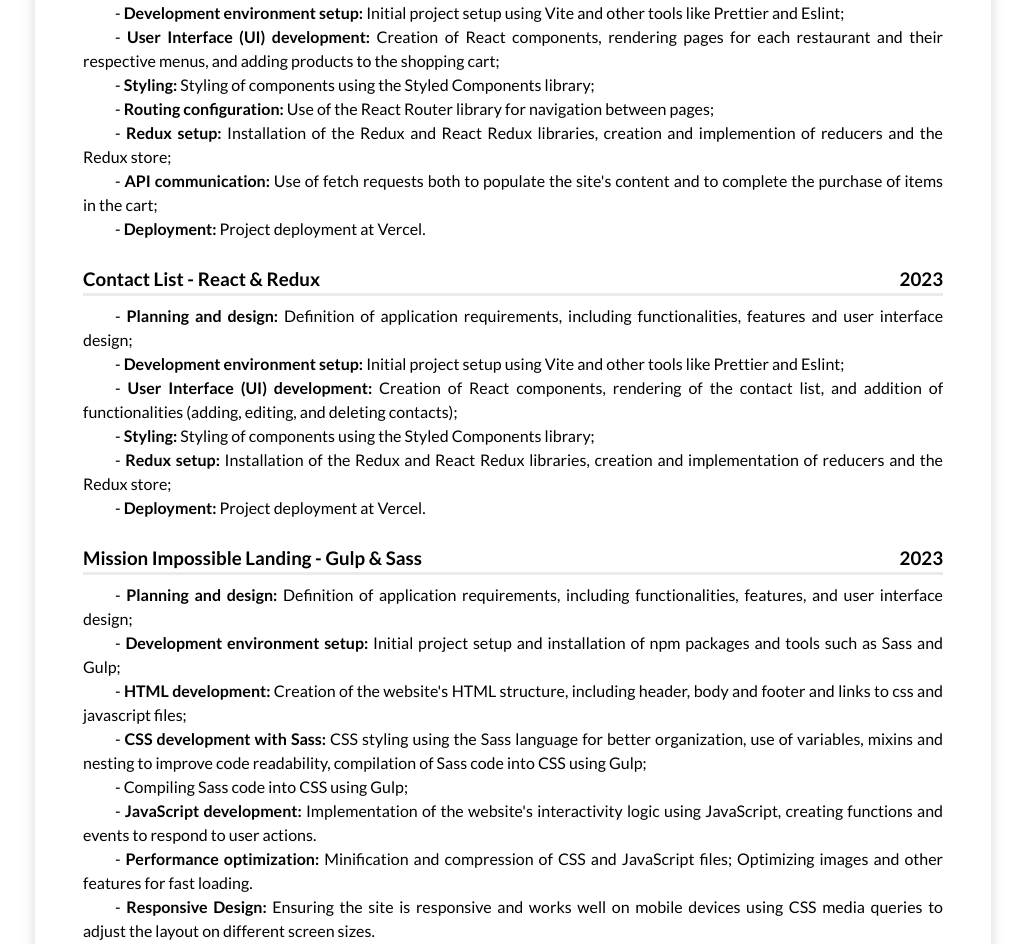
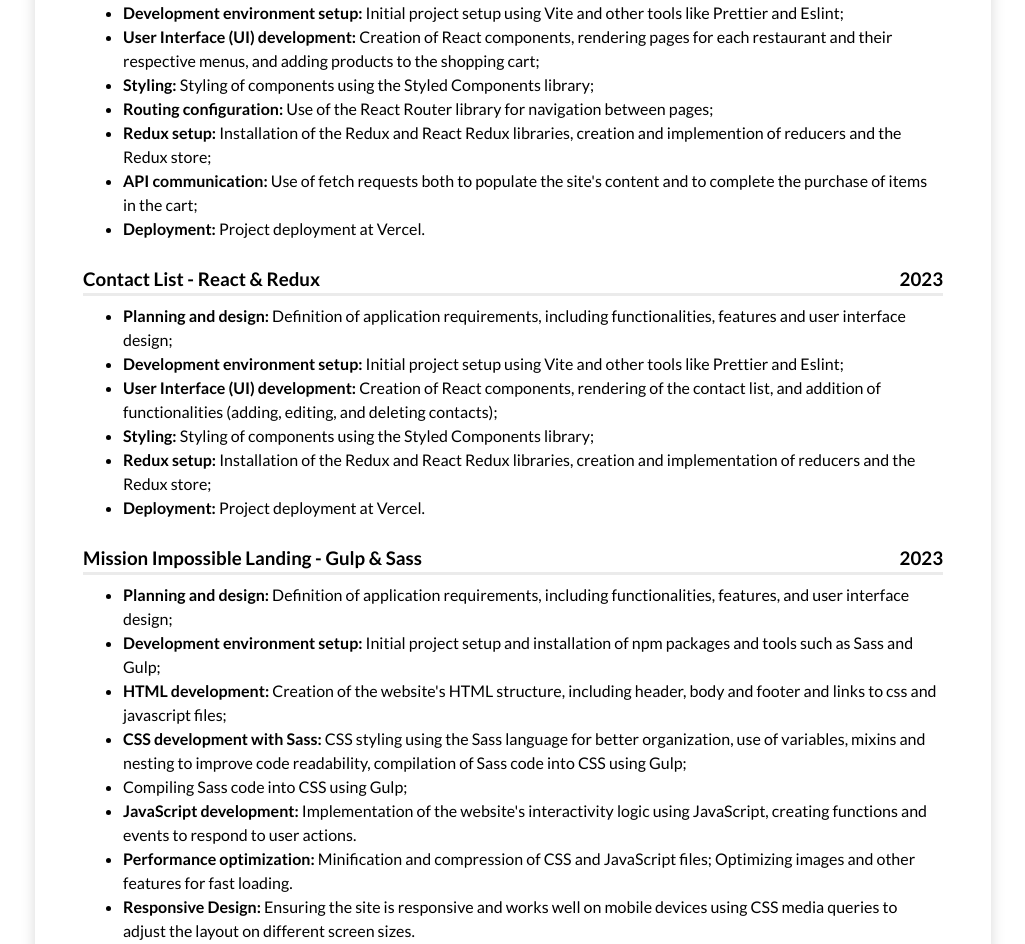
Before and after one commit to willson-alflen/portfolio-react, a React (Vite) app: page /resume in a window 1280 px wide. Shown: the part 1048-1992 px from the top of the page, without its empty margins (127-1152 px from the left). Built offline with nearby package versions, Linux system fonts and the light colour scheme; no server answers; the database is empty.

Commit message:
Improve accessibility across the app

```diff
--- a/GlobalStyles.js
+++ b/GlobalStyles.js
@@ -50,6 +50,11 @@ const GlobalStyles = createGlobalStyle`
     max-width: 100%;
     height: auto;
   }
+
+  :focus {
+    outline: none;
+    border: 2px solid red;
+  }
 `
 
 export default GlobalStyles
--- a/src/App.jsx
+++ b/src/App.jsx
@@ -22,8 +22,8 @@ function App() {
 
   return (
     <ThemeContext.Provider value={{ theme, toggleTheme }}>
-      <GlobalStyles />
       <ThemeProvider theme={theme === 'light' ? lightTheme : darkTheme}>
+        <GlobalStyles />
         <ProjectsProvider>
           <ToastContainer />
           <BrowserRouter>
--- a/src/components/About/index.jsx
+++ b/src/components/About/index.jsx
@@ -2,7 +2,7 @@ import * as S from './styles'
 
 export default function About() {
   return (
-    <S.About id="about">
+    <S.About id="about" tabIndex={0}>
       <S.AboutContainer>
         <S.AboutHeading>
           <h2>About Me</h2>
--- a/src/components/Footer/index.jsx
+++ b/src/components/Footer/index.jsx
@@ -6,7 +6,7 @@ import WhatsappIcon from '../../assets/images/whatsapp-ico.png'
 
 export default function Footer() {
   return (
-    <S.Footer>
+    <S.Footer tabIndex={0}>
       <S.FooterContainer>
         <S.FooterText>
           <S.Heading className="developer">Willson Alflen</S.Heading>
--- a/src/components/Hero/index.jsx
+++ b/src/components/Hero/index.jsx
@@ -19,7 +19,9 @@ export default function Hero() {
           both beautiful and functional.
         </S.HeroDescription>
         <S.HeroCTA>
-          <a href="#projects">See my projects</a>
+          <a href="#projects" aria-label="See my projects">
+            See my projects
+          </a>
         </S.HeroCTA>
       </S.HeroContent>
 
--- a/src/components/Projects/index.jsx
+++ b/src/components/Projects/index.jsx
@@ -7,7 +7,7 @@ export default function Projects() {
   const { projects } = useContext(ProjectsContext)
 
   return (
-    <S.ProjectsSection id="projects">
+    <S.ProjectsSection id="projects" tabIndex={0}>
       <S.ProjectsContainer>
         <S.ProjectsHeading>
           <h2>Projects</h2>
--- a/src/components/Resume/index.jsx
+++ b/src/components/Resume/index.jsx
@@ -4,7 +4,7 @@ import { MdFileDownload } from 'react-icons/md'
 export default function Resume() {
   return (
     <S.Resume>
-      <S.ResumeWrapper>
+      <S.ResumeWrapper tabIndex={0} aria-label="Willson Alflen Resume">
         <S.ResumeDownload>
           <a
             href="/willson-alflen-resume.pdf"
@@ -16,7 +16,7 @@ export default function Resume() {
           </a>
         </S.ResumeDownload>
 
-        <S.ResumeHeader>
+        <S.ResumeHeader tabIndex="0" aria-label="Contact info">
           <S.ResumeHeaderInfo>
             <S.ResumeHeaderInfoTitle>Willson Alflen</S.ResumeHeaderInfoTitle>
             <S.ResumeHeaderInfoLinks>
@@ -74,9 +74,11 @@ export default function Resume() {
         </S.ResumeHeader>
 
         <S.ResumeContent>
-          <S.ResumeContentTitle>Front-end Developer</S.ResumeContentTitle>
+          <S.ResumeContentTitle tabIndex="0" aria-label={`Developer's role`}>
+            Front-end Developer
+          </S.ResumeContentTitle>
 
-          <S.ResumeContentSection>
+          <S.ResumeContentSection tabIndex={0} aria-label="Summary">
             <S.ResumeContentSectionTitle>Summary</S.ResumeContentSectionTitle>
             <S.ResumeContentSectionBody>
               <p>
@@ -105,7 +107,7 @@ export default function Resume() {
             </S.ResumeContentSectionBody>
           </S.ResumeContentSection>
 
-          <S.ResumeContentSection>
+          <S.ResumeContentSection tabIndex={0} aria-label="Skills">
             <S.ResumeContentSectionTitle>Skills</S.ResumeContentSectionTitle>
             <S.ResumeContentSectionBody>
               <p>
@@ -118,150 +120,158 @@ export default function Resume() {
             </S.ResumeContentSectionBody>
           </S.ResumeContentSection>
 
-          <S.ResumeContentSection>
+          <S.ResumeContentSection tabIndex={0} aria-label="Course Projects">
             <S.ResumeContentSectionTitle>
               Course Projects
             </S.ResumeContentSectionTitle>
             <S.ResumeContentSectionBody>
               <S.ResumeContentSectionBodyItem className="project">
-                <S.ResumeContentSectionBodyItemTitle>
-                  <div>
-                    <span>
+                <S.ResumeContentSectionBodyItemTitle
+                  tabIndex={0}
+                  aria-label="Project"
+                >
                   E-commerce Website (iFood inspired) - React & Redux
-                    </span>
                   <span>2023</span>
-                  </div>
                 </S.ResumeContentSectionBodyItemTitle>
                 <S.ResumeContentSectionBodyItemDescription>
-                  <p>
-                    - <b>Planning and design:</b> Defining the requirements of
+                  <ul>
+                    <li>
+                      <b>Planning and design:</b> Defining the requirements of
                       the application, including functionalities, features and
                       user interface design;
-                  </p>
-                  <p>
-                    - <b>Development environment setup:</b> Initial project
+                    </li>
+                    <li>
+                      <b>Development environment setup:</b> Initial project
                       setup using Vite and other tools like Prettier and Eslint;
-                  </p>
-                  <p>
-                    - <b>User Interface (UI) development:</b> Creation of React
+                    </li>
+                    <li>
+                      <b>User Interface (UI) development:</b> Creation of React
                       components, rendering pages for each restaurant and their
-                    respective menus, and adding products to the shopping cart;
-                  </p>
-                  <p>
-                    - <b>Styling:</b> Styling of components using the Styled
+                      respective menus, and adding products to the shopping
+                      cart;
+                    </li>
+                    <li>
+                      <b>Styling:</b> Styling of components using the Styled
                       Components library;
-                  </p>
-                  <p>
-                    - <b>Routing configuration:</b> Use of the React Router
+                    </li>
+                    <li>
+                      <b>Routing configuration:</b> Use of the React Router
                       library for navigation between pages;
-                  </p>
-                  <p>
-                    - <b>Redux setup:</b> Installation of the Redux and React
+                    </li>
+                    <li>
+                      <b>Redux setup:</b> Installation of the Redux and React
                       Redux libraries, creation and implemention of reducers and
                       the Redux store;
-                  </p>
-                  <p>
-                    - <b>API communication:</b> Use of fetch requests both to
+                    </li>
+                    <li>
+                      <b>API communication:</b> Use of fetch requests both to
                       populate the site&apos;s content and to complete the
                       purchase of items in the cart;
-                  </p>
-                  <p>
-                    - <b>Deployment:</b> Project deployment at Vercel.
-                  </p>
+                    </li>
+                    <li>
+                      <b>Deployment:</b> Project deployment at Vercel.
+                    </li>
+                  </ul>
                 </S.ResumeContentSectionBodyItemDescription>
               </S.ResumeContentSectionBodyItem>
 
               <S.ResumeContentSectionBodyItem className="project">
-                <S.ResumeContentSectionBodyItemTitle>
-                  <div>
-                    <span>Contact List - React & Redux</span>
+                <S.ResumeContentSectionBodyItemTitle
+                  tabIndex={0}
+                  aria-label="Project"
+                >
+                  Contact List - React & Redux
                   <span>2023</span>
-                  </div>
                 </S.ResumeContentSectionBodyItemTitle>
                 <S.ResumeContentSectionBodyItemDescription>
-                  <p>
-                    - <b>Planning and design:</b> Definition of application
+                  <ul>
+                    <li>
+                      <b>Planning and design:</b> Definition of application
                       requirements, including functionalities, features and user
                       interface design;
-                  </p>
-                  <p>
-                    - <b>Development environment setup:</b> Initial project
+                    </li>
+                    <li>
+                      <b>Development environment setup:</b> Initial project
                       setup using Vite and other tools like Prettier and Eslint;
-                  </p>
-                  <p>
-                    - <b>User Interface (UI) development:</b> Creation of React
+                    </li>
+                    <li>
+                      <b>User Interface (UI) development:</b> Creation of React
                       components, rendering of the contact list, and addition of
                       functionalities (adding, editing, and deleting contacts);
-                  </p>
-                  <p>
-                    - <b>Styling:</b> Styling of components using the Styled
+                    </li>
+                    <li>
+                      <b>Styling:</b> Styling of components using the Styled
                       Components library;
-                  </p>
-                  <p>
-                    - <b>Redux setup:</b> Installation of the Redux and React
-                    Redux libraries, creation and implementation of reducers and
-                    the Redux store;
-                  </p>
-                  <p>
-                    - <b>Deployment:</b> Project deployment at Vercel.
-                  </p>
+                    </li>
+                    <li>
+                      <b>Redux setup:</b> Installation of the Redux and React
+                      Redux libraries, creation and implementation of reducers
+                      and the Redux store;
+                    </li>
+                    <li>
+                      <b>Deployment:</b> Project deployment at Vercel.
+                    </li>
+                  </ul>
                 </S.ResumeContentSectionBodyItemDescription>
               </S.ResumeContentSectionBodyItem>
 
               <S.ResumeContentSectionBodyItem className="project">
-                <S.ResumeContentSectionBodyItemTitle>
-                  <div>
-                    <span>Mission Impossible Landing - Gulp & Sass</span>
+                <S.ResumeContentSectionBodyItemTitle
+                  tabIndex={0}
+                  aria-label="Project"
+                >
+                  Mission Impossible Landing - Gulp & Sass
                   <span>2023</span>
-                  </div>
                 </S.ResumeContentSectionBodyItemTitle>
                 <S.ResumeContentSectionBodyItemDescription>
-                  <p>
-                    - <b>Planning and design:</b> Definition of application
-                    requirements, including functionalities, features, and user
-                    interface design;
-                  </p>
-                  <p>
-                    - <b>Development environment setup:</b> Initial project
+                  <ul>
+                    <li>
+                      <b>Planning and design:</b> Definition of application
+                      requirements, including functionalities, features, and
+                      user interface design;
+                    </li>
+                    <li>
+                      <b>Development environment setup:</b> Initial project
                       setup and installation of npm packages and tools such as
                       Sass and Gulp;
-                  </p>
-                  <p>
-                    - <b>HTML development:</b> Creation of the website&apos;s
-                    HTML structure, including header, body and footer and links
-                    to css and javascript files;
-                  </p>
-                  <p>
-                    - <b>CSS development with Sass:</b> CSS styling using the
+                    </li>
+                    <li>
+                      <b>HTML development:</b> Creation of the website&apos;s
+                      HTML structure, including header, body and footer and
+                      links to css and javascript files;
+                    </li>
+                    <li>
+                      <b>CSS development with Sass:</b> CSS styling using the
                       Sass language for better organization, use of variables,
-                    mixins and nesting to improve code readability, compilation
-                    of Sass code into CSS using Gulp;
-                  </p>
-                  <p>- Compiling Sass code into CSS using Gulp;</p>
-                  <p>
-                    - <b>JavaScript development:</b> Implementation of the
+                      mixins and nesting to improve code readability,
+                      compilation of Sass code into CSS using Gulp;
+                    </li>
+                    <li>Compiling Sass code into CSS using Gulp;</li>
+                    <li>
+                      <b>JavaScript development:</b> Implementation of the
                       website&apos;s interactivity logic using JavaScript,
                       creating functions and events to respond to user actions.
-                  </p>
-                  <p>
-                    - <b>Performance optimization:</b> Minification and
+                    </li>
+                    <li>
+                      <b>Performance optimization:</b> Minification and
                       compression of CSS and JavaScript files; Optimizing images
                       and other features for fast loading.
-                  </p>
-                  <p>
-                    - <b>Responsive Design:</b> Ensuring the site is responsive
-                    and works well on mobile devices using CSS media queries to
-                    adjust the layout on different screen sizes.
-                  </p>
-                  <p>
-                    - <b>Deployment:</b> Project deployment at Vercel.
-                  </p>
+                    </li>
+                    <li>
+                      <b>Responsive Design:</b> Ensuring the site is responsive
+                      and works well on mobile devices using CSS media queries
+                      to adjust the layout on different screen sizes.
+                    </li>
+                    <li>
+                      <b>Deployment:</b> Project deployment at Vercel.
+                    </li>
+                  </ul>
                 </S.ResumeContentSectionBodyItemDescription>
               </S.ResumeContentSectionBodyItem>
             </S.ResumeContentSectionBody>
           </S.ResumeContentSection>
 
-          <S.ResumeContentSection>
+          <S.ResumeContentSection tabIndex={0} aria-label="Education">
             <S.ResumeContentSectionTitle>Education</S.ResumeContentSectionTitle>
             <S.ResumeContentSectionBody>
               <S.ResumeContentSectionBodyItem>
@@ -281,7 +291,7 @@ export default function Resume() {
             </S.ResumeContentSectionBody>
           </S.ResumeContentSection>
 
-          <S.ResumeContentSection>
+          <S.ResumeContentSection tabIndex={0} aria-label="Spoken Languages">
             <S.ResumeContentSectionTitle>
               Spoken Languages
             </S.ResumeContentSectionTitle>
@@ -295,17 +305,15 @@ export default function Resume() {
             </S.ResumeContentSectionBody>
           </S.ResumeContentSection>
 
-          <S.ResumeContentSection>
+          <S.ResumeContentSection tabIndex={0} aria-label="Experience">
             <S.ResumeContentSectionTitle>
               Experience
             </S.ResumeContentSectionTitle>
             <S.ResumeContentSectionBody>
               <S.ResumeContentSectionBodyItem>
                 <S.ResumeContentSectionBodyItemTitle>
-                  <div>
-                    <span>Mathematics Teacher</span>
+                  Mathematics Teacher
                   <span>2016 - 2023</span>
-                  </div>
                 </S.ResumeContentSectionBodyItemTitle>
                 <S.ResumeContentSectionBodyItemDescription>
                   <p>
--- a/src/components/Resume/styles.js
+++ b/src/components/Resume/styles.js
@@ -38,7 +38,7 @@ export const ResumeDownload = styled.div`
   }
 `
 
-export const ResumeHeader = styled.div`
+export const ResumeHeader = styled.header`
   display: flex;
   justify-content: space-between;
   align-items: end;
@@ -93,7 +93,7 @@ export const ResumeContentTitle = styled.h2`
   margin-bottom: 2rem;
 `
 
-export const ResumeContentSection = styled.div`
+export const ResumeContentSection = styled.section`
   margin-bottom: 2rem;
 `
 
@@ -112,7 +112,7 @@ export const ResumeContentSectionBody = styled.div`
   }
 `
 
-export const ResumeContentSectionBodyItem = styled.div`
+export const ResumeContentSectionBodyItem = styled.article`
   margin-bottom: 0.5rem;
 
   &.project {
@@ -125,20 +125,19 @@ export const ResumeContentSectionBodyItem = styled.div`
 `
 
 export const ResumeContentSectionBodyItemTitle = styled.h3`
-  div {
-    display: flex;
-    justify-content: space-between;
-    border-bottom: 3px solid ${(props) => props.theme.backgroundColorAlt2};
-    margin-bottom: 0.5rem;
-  }
+  display: flex;
+  justify-content: space-between;
+  border-bottom: 3px solid ${(props) => props.theme.backgroundColorAlt2};
+  margin-bottom: 0.5rem;
 
   span {
     display: inline-block;
   }
 `
 
-export const ResumeContentSectionBodyItemCompany = styled.h4``
-
-export const ResumeContentSectionBodyItemDate = styled.p``
-
-export const ResumeContentSectionBodyItemDescription = styled.div``
+export const ResumeContentSectionBodyItemDescription = styled.ul`
+  li {
+    list-style-type: disc;
+    margin-left: 2.5rem;
+  }
+`
```
Also changed, not shown: src/components/Contact/index.jsx (+34 -9 lines), src/components/Contact/styles.js (+18 -2 lines), src/components/Header/index.jsx (+56 -13 lines). Lines whose indentation alone changed are shown as unchanged.
